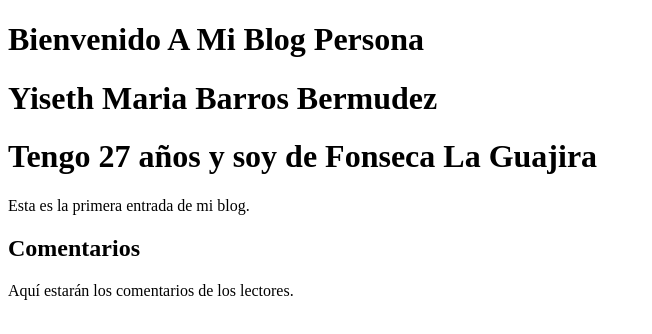
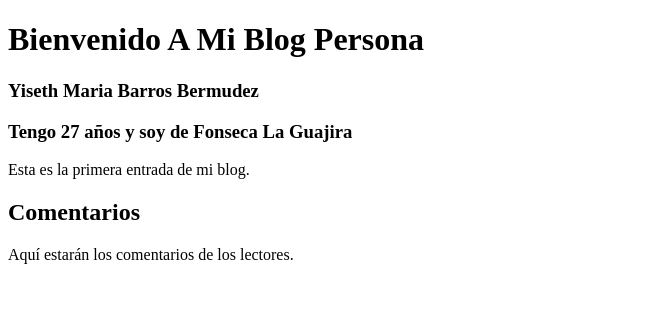
Before and after one commit to YisethBarrosB/blog_personal, a plain HTML site: page index.html in a window 1280 px wide. Shown: the whole page, without its empty margins (0-652 px from the left). Drawn offline with Linux system fonts and the light colour scheme.

```diff
--- a/index.html
+++ b/index.html
@@ -6,8 +6,8 @@
   </head>
   <body>
     <h1>Bienvenido A Mi Blog Persona<h1>
-    <h1>Yiseth Maria Barros Bermudez<h1>
-    <h1>Tengo 27 años y soy de Fonseca La Guajira</h1>
+    <h3>Yiseth Maria Barros Bermudez<h3>
+    <h3>Tengo 27 años y soy de Fonseca La Guajira</h3>
     <p>Esta es la primera entrada de mi blog.</p>
     <div id="comentarios">
       <h2>Comentarios</h2>
```
